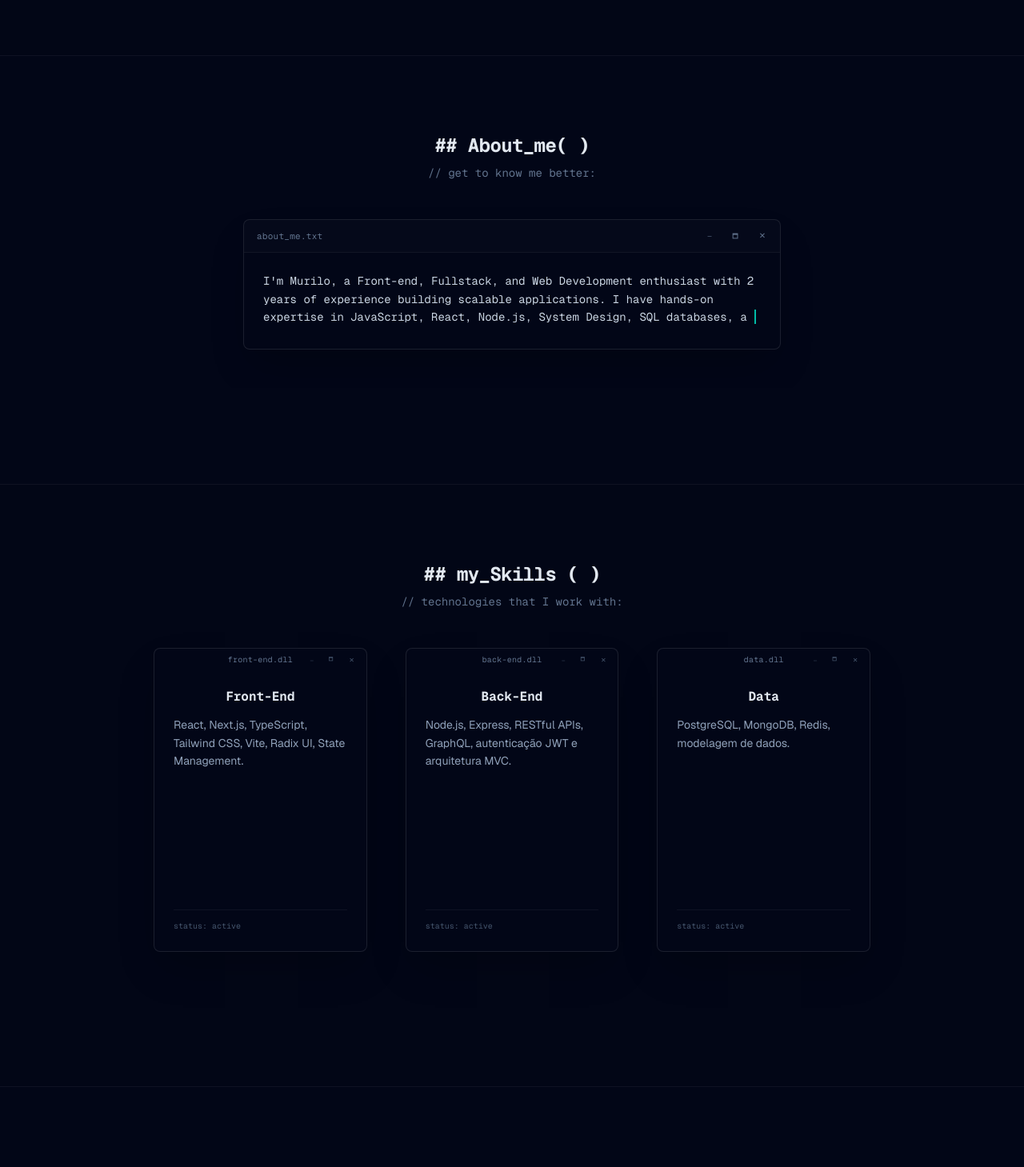
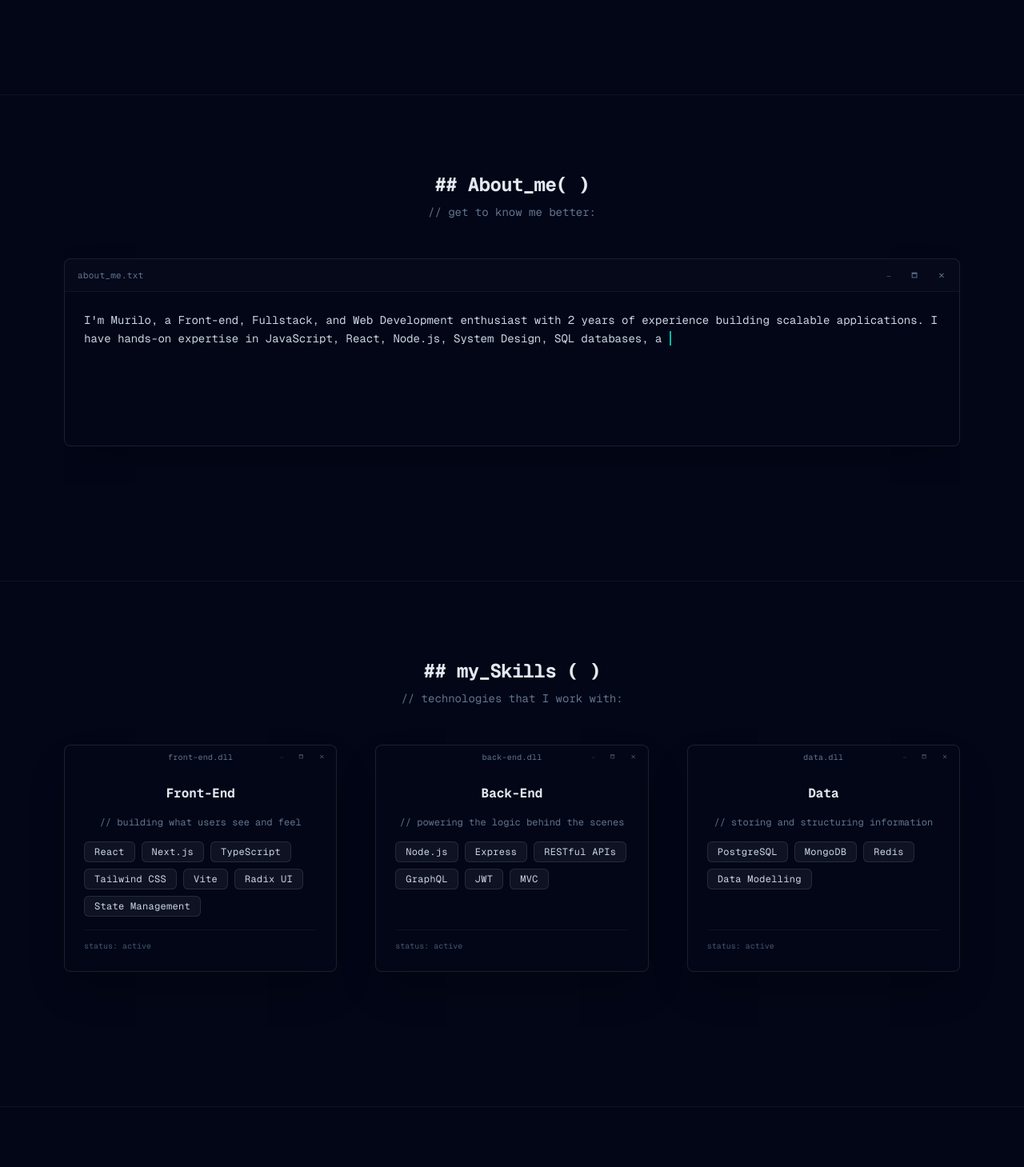
Before and after one commit to mfsouza95/my_portfolio, a Next.js app: page / in a window 1280 px wide. Shown: the part 1603-3062 px from the top of the page at 80% size. Built offline with nearby package versions, Linux system fonts and the light colour scheme.

Commit message:
fix | organized types scattered throughout the codebase

```diff
--- a/src/app/components/AboutMe.tsx
+++ b/src/app/components/AboutMe.tsx
@@ -1,9 +1,6 @@
 'use client'
 import { useState, useEffect } from 'react';
-
-interface aboutProps {
-  description: string;
-}
+import { aboutProps } from "../types";
 
 export default function AboutMe({ description }: aboutProps) {
   const [displayed, setDisplayed] = useState('');
@@ -25,7 +22,7 @@ export default function AboutMe({ description }: aboutProps) {
   }, [description]);
 
   return (
-    <div className="group flex flex-col text-left bg-[#020617] border border-white/10 hover:border-blue-500/30 rounded-lg overflow-hidden h-fit max-w-2xl w-full mx-auto transition-colors duration-300 shadow-2xl">
+    <div className="group flex flex-col text-left bg-[#020617] border border-white/10 hover:border-blue-500/30 rounded-lg overflow-hidden h-fit w-full mx-auto transition-colors duration-300 shadow-2xl">
       <div className="border-b border-white/5 bg-white/1 pl-4 pr-1 py-1.5 flex items-center justify-between select-none">
         <span className="text-[11px] font-mono text-slate-500 tracking-wide">about_me.txt</span>
         <div className="flex text-slate-500 text-[10px] font-sans">
@@ -40,7 +37,7 @@ export default function AboutMe({ description }: aboutProps) {
           </button>
         </div>
       </div>
-      <div className="p-6 font-mono text-xs md:text-sm text-slate-300 leading-relaxed min-h-30">
+      <div className="p-6 font-mono text-xs md:text-sm text-slate-300 leading-relaxed min-h-48">
         <span>{displayed}</span>
         <span className={`border-r-2 border-teal-500 ${done ? 'animate-blink' : ''} ml-px`}>&nbsp;</span>
       </div>
--- a/src/app/components/Header.tsx
+++ b/src/app/components/Header.tsx
@@ -1,11 +1,7 @@
 'use client'
 import { ShoppingBasket } from 'lucide-react';
 import { useCart } from '../context/CartContext';
-
-export interface HeaderProps {
-  currentLang?: 'PT' | 'EN';
-  onLangChange?: () => void;
-}
+import { HeaderProps } from "../types";
 
 export default function Header({ currentLang = 'EN', onLangChange }: HeaderProps) {
   const { dispatch, totalQuantity } = useCart();
--- a/src/app/components/ProjectCard.tsx
+++ b/src/app/components/ProjectCard.tsx
@@ -3,7 +3,7 @@ import ProjectProps from "../types";
 
 export default function ProjectCard({ title, description, imageUrl }: ProjectProps) {
   return (
-    <div className="group flex flex-col text-left bg-[#020617] border border-white/10 hover:border-blue-500/30 rounded-lg overflow-hidden max-w-md w-full transition-all duration-300 shadow-2xl relative">
+    <div className="group flex flex-col text-left bg-[#020617] border border-white/10 hover:border-blue-500/30 rounded-lg overflow-hidden w-full transition-all duration-300 shadow-2xl relative">
 
       <div className="absolute top-0 inset-x-0 z-10 pl-4 pr-1 py-1 flex items-center justify-between select-none bg-transparent w-full">
         <span className="text-[10px] font-mono text-white/40 group-hover:text-white/70 tracking-wide truncate max-w-50 drop-shadow-[0_2px_4px_rgba(0,0,0,0.8)] transition-colors">
@@ -22,7 +22,7 @@ export default function ProjectCard({ title, description, imageUrl }: ProjectPro
         </div>
       </div>
 
-      <div className="relative h-40 w-full overflow-hidden">
+      <div className="relative h-52 w-full overflow-hidden">
         <img
           src={imageUrl}
           alt={title}
@@ -31,7 +31,7 @@ export default function ProjectCard({ title, description, imageUrl }: ProjectPro
         <div className="absolute inset-0 bg-linear-to-b from-black/50 via-black/0 to-black/10 transition-colors" />
       </div>
 
-      <div className="flex-1 p-6 flex flex-col justify-between w-full min-h-55">
+      <div className="flex-1 p-6 flex flex-col justify-between w-full min-h-64">
         <div>
           <h3 className="text-lg font-bold text-slate-200 group-hover:text-white mb-3 tracking-tight transition-colors">
             {title}
--- a/src/app/components/SkillsCard.tsx
+++ b/src/app/components/SkillsCard.tsx
@@ -1,8 +1,8 @@
-import ProjectProps from "../types";
+import { SkillsProps } from "../types";
 
-export default function SkillsCard({ title, description }: ProjectProps) {
+export default function SkillsCard({ title, description, subdescription }: SkillsProps) {
   return (
-    <div className="group flex flex-col bg-[#020617] border border-white/10 hover:border-blue-500/30 rounded-lg overflow-hidden max-w-sm w-full min-h-95 transition-colors duration-300 shadow-2xl relative">
+    <div className="group flex flex-col bg-[#020617] border border-white/10 hover:border-blue-500/30 rounded-lg overflow-hidden w-full transition-colors duration-300 shadow-2xl relative">
       <div className="absolute top-0 inset-x-0 z-10 pl-4 pr-1 py-1 flex items-center justify-between select-none bg-transparent w-full">
         <div className="flex-1 flex justify-center pl-16">
           <span className="text-[10px] font-mono text-slate-500 group-hover:text-slate-400 tracking-wide truncate max-w-45 transition-colors">
@@ -21,23 +21,34 @@ export default function SkillsCard({ title, description }: ProjectProps) {
           </div>
         </div>
       </div>
-      <div className="flex-1 pt-12 pb-6 px-6 flex flex-col justify-between w-full">
-        <div>
-          <h4 className="text-base font-mono font-bold text-slate-200 group-hover:text-blue-400 text-center transition-colors mb-3">
-            {title}
-          </h4>
-          <p className="text-slate-400 font-sans text-xs md:text-sm leading-relaxed line-clamp-5 text-left">
-            {description}
-          </p>
+
+      <div className="flex-1 pt-12 pb-6 px-6 flex flex-col gap-4 w-full">
+        <h4 className="text-base font-mono font-bold text-slate-200 group-hover:text-blue-400 text-center transition-colors">
+          {title}
+        </h4>
+
+        <p className="text-slate-500 font-mono text-xs">
+          {subdescription}
+        </p>
+
+        <div className="flex flex-wrap gap-2">
+          {description.map((tool) => (
+            <span
+              key={tool}
+              className="px-3 py-1 rounded-md bg-white/5 border border-white/10 text-slate-300 font-mono text-xs tracking-wide"
+            >
+              {tool}
+            </span>
+          ))}
         </div>
-        <div className="text-[10px] font-mono text-slate-600 flex justify-between items-center w-full pt-3 border-t border-white/5 mt-6">
+
+        <div className="text-[10px] font-mono text-slate-600 flex justify-between items-center w-full pt-3 border-t border-white/5 mt-auto">
           <span>status: active</span>
           <span className="opacity-0 group-hover:opacity-100 transition-opacity text-teal-500">
             ready
           </span>
         </div>
       </div>
-
     </div>
   );
 }
--- a/src/app/context/CartContext.tsx
+++ b/src/app/context/CartContext.tsx
@@ -1,25 +1,6 @@
 'use client'
 import { createContext, useContext, useReducer } from 'react';
-
-interface CartItem {
-  quantity: number;
-  fileUrl: string;
-  title: string;
-}
-
-interface CartState {
-  items: { [productId: string]: CartItem };
-  isOpen: boolean;
-}
-
-type CartAction =
-  | { type: 'ADD'; productId: string; fileUrl: string; title: string }
-  | { type: 'INCREASE'; productId: string }
-  | { type: 'DECREASE'; productId: string }
-  | { type: 'CLEAR_ITEM'; productId: string }
-  | { type: 'CLEAR_ALL' }
-  | { type: 'TOGGLE_SIDEBAR' }
-  | { type: 'CLOSE_SIDEBAR' };
+import { CartState, CartAction } from "../types";
 
 const initialState: CartState = {
   items: {},
--- a/src/app/data.ts
+++ b/src/app/data.ts
@@ -26,17 +26,20 @@ export const skillsData = [
   {
     id: "frontend",
     title: "Front-End",
-    description: "React, Next.js, TypeScript, Tailwind CSS, Vite, Radix UI, State Management."
+    subdescription: "// building what users see and feel",
+    description: ["React", "Next.js", "TypeScript", "Tailwind CSS", "Vite", "Radix UI", "State Management"]
   },
   {
     id: "backend",
     title: "Back-End",
-    description: "Node.js, Express, RESTful APIs, GraphQL, autenticação JWT e arquitetura MVC."
+    subdescription: "// powering the logic behind the scenes",
+    description: ["Node.js", "Express", "RESTful APIs", "GraphQL", "JWT", "MVC"]
   },
   {
     id: "data",
     title: "Data",
-    description: "PostgreSQL, MongoDB, Redis, modelagem de dados."
+    subdescription: "// storing and structuring information",
+    description: ["PostgreSQL", "MongoDB", "Redis", "Data Modelling"]
   }
 ];
 
--- a/src/app/page.tsx
+++ b/src/app/page.tsx
@@ -47,7 +47,7 @@ export default function Home() {
           <div className="mb-6 text-center">
             <h2 className="text-xl md:text-2xl font-mono font-bold text-slate-200 tracking-tight">## my_Projects( )</h2>
             <p className="text-xs md:text-sm font-mono text-slate-500 mt-2">// some projects that I worked on:</p>
-            <div className="grid grid-cols-1 sm:grid-cols-2 lg:grid-cols-3 justify-items-center gap-10 md:gap-16 py-12 px-2 max-w-4xl mx-auto">
+            <div className="grid grid-cols-1 sm:grid-cols-2 lg:grid-cols-3 justify-items-center gap-10 md:gap-16 py-12 px-2 mx-auto">
               {projectsData.map((project) => (
                 <ProjectModal
                   key={project.id}
@@ -82,12 +82,13 @@ export default function Home() {
           <div className="mb-6 text-center">
             <h2 className="text-xl md:text-2xl font-mono font-bold text-slate-200 tracking-tight">## my_Skills ( )</h2>
             <p className="text-xs md:text-sm font-mono text-slate-500 mt-2">// technologies that I work with: </p>
-            <div className="grid grid-cols-1 md:grid-cols-3 gap-8 md:gap-12 py-12 max-w-4xl mx-auto">
+            <div className="grid grid-cols-1 md:grid-cols-3 gap-8 md:gap-12 py-12 mx-auto">
               {skillsData.map((skill) => (
                 <SkillsCard
                   key={skill.id}
                   title={skill.title}
                   description={skill.description}
+                  subdescription={skill.subdescription}
                 />
               ))}
             </div>
--- a/src/app/types.ts
+++ b/src/app/types.ts
@@ -4,3 +4,45 @@ export default interface ProjectProps {
     imageUrl?: string;
     link?: string;
 }
+
+export interface SkillsProps extends Omit<ProjectProps, 'description'> {
+  description: string[];
+  subdescription: string;
+}
+
+export interface aboutProps {
+  description: string;
+}
+
+export interface HeaderProps {
+  currentLang?: 'PT' | 'EN';
+  onLangChange?: () => void;
+}
+
+export interface CartItem {
+  quantity: number;
+  fileUrl: string;
+  title: string;
+}
+
+export interface CartState {
+  items: { [productId: string]: CartItem };
+  isOpen: boolean;
+}
+
+export type CartAction =
+  | { type: 'ADD'; productId: string; fileUrl: string; title: string }
+  | { type: 'INCREASE'; productId: string }
+  | { type: 'DECREASE'; productId: string }
+  | { type: 'CLEAR_ITEM'; productId: string }
+  | { type: 'CLEAR_ALL' }
+  | { type: 'TOGGLE_SIDEBAR' }
+  | { type: 'CLOSE_SIDEBAR' };
+
+  export interface ProductCardProps {
+    productId: string;
+    title: string;
+    fileUrl: string;
+    description?: string;
+    imageUrl?: string;
+  }
```
Also changed, not shown: src/app/components/ProductCard.tsx (+1 -8 lines).
